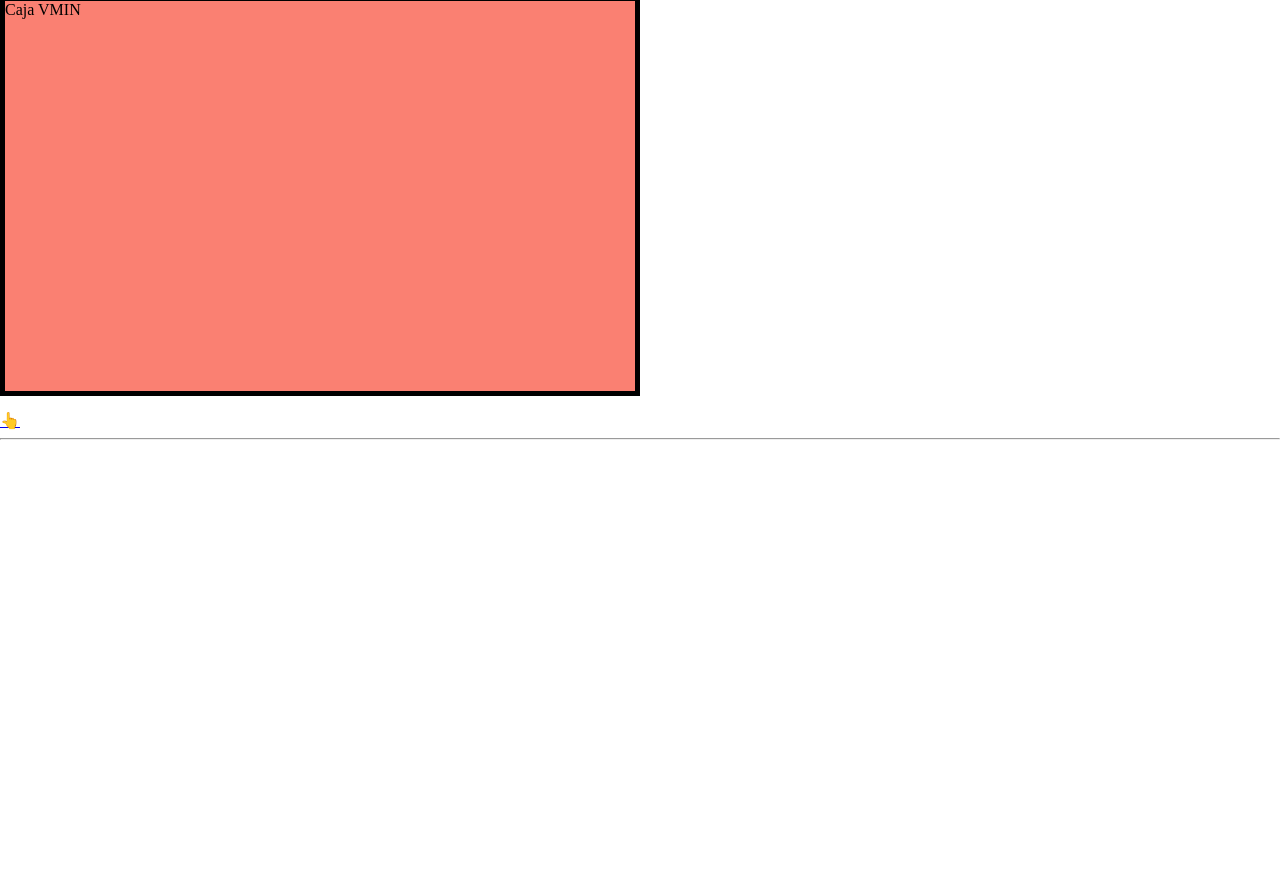
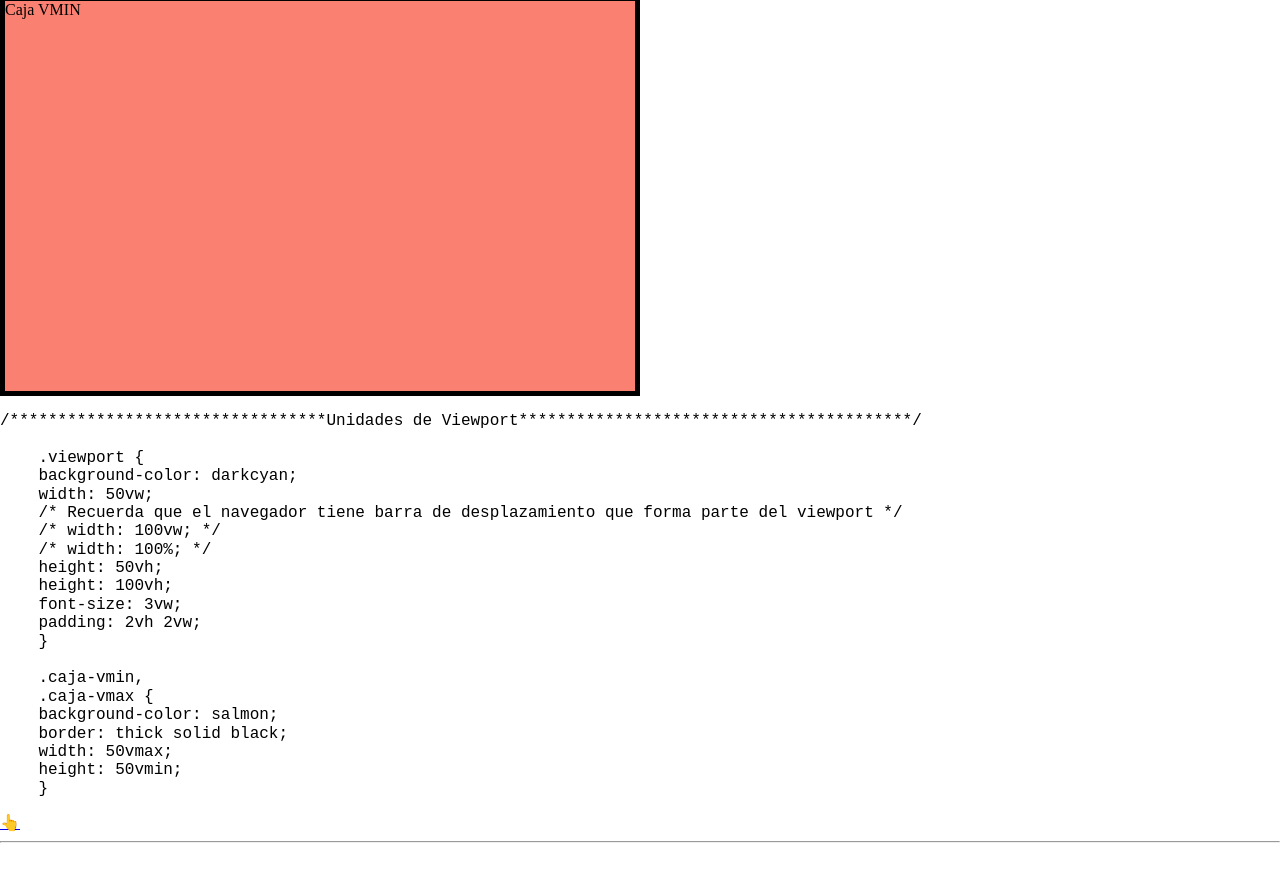
Before and after one commit to AlexumaDW/css, a plain HTML site: page units.html in a window 1280 px wide. Shown: the part 5895-6777 px from the top of the page. Drawn offline with Linux system fonts and the light colour scheme.

Commit message:
unidades de medida viewport

```diff
--- a/units.html
+++ b/units.html
@@ -200,14 +200,34 @@
   </section>
   <section id="viewport">
     <h2>Unidades de Viewport</h2>
-    <p>119 - </p>
+    <p>119 - 139</p>
     <div class="viewport">Lorem ipsum dolor sit amet consectetur adipisicing elit. Eveniet repellendus unde quo
       consectetur adipisci deleniti, neque, quisquam dolorem alias ipsam ipsa. Earum consequatur facere quibusdam id ab
       sint eum necessitatibus.m</div>
     <div class="caja-vmax">Caja VMAX</div>
     <div class="caja-vmin">Caja VMIN</div>
     <p>
-    <pre><code></code></pre>
+    <pre><code>/*********************************Unidades de Viewport*****************************************/
+
+    .viewport {
+    background-color: darkcyan;
+    width: 50vw;
+    /* Recuerda que el navegador tiene barra de desplazamiento que forma parte del viewport */
+    /* width: 100vw; */
+    /* width: 100%; */
+    height: 50vh;
+    height: 100vh;
+    font-size: 3vw;
+    padding: 2vh 2vw;
+    }
+
+    .caja-vmin,
+    .caja-vmax {
+    background-color: salmon;
+    border: thick solid black;
+    width: 50vmax;
+    height: 50vmin;
+    }</code></pre>
     </p>
     <a href="units.html#temario-unidades-medida">👆</a>
     <hr>
```
